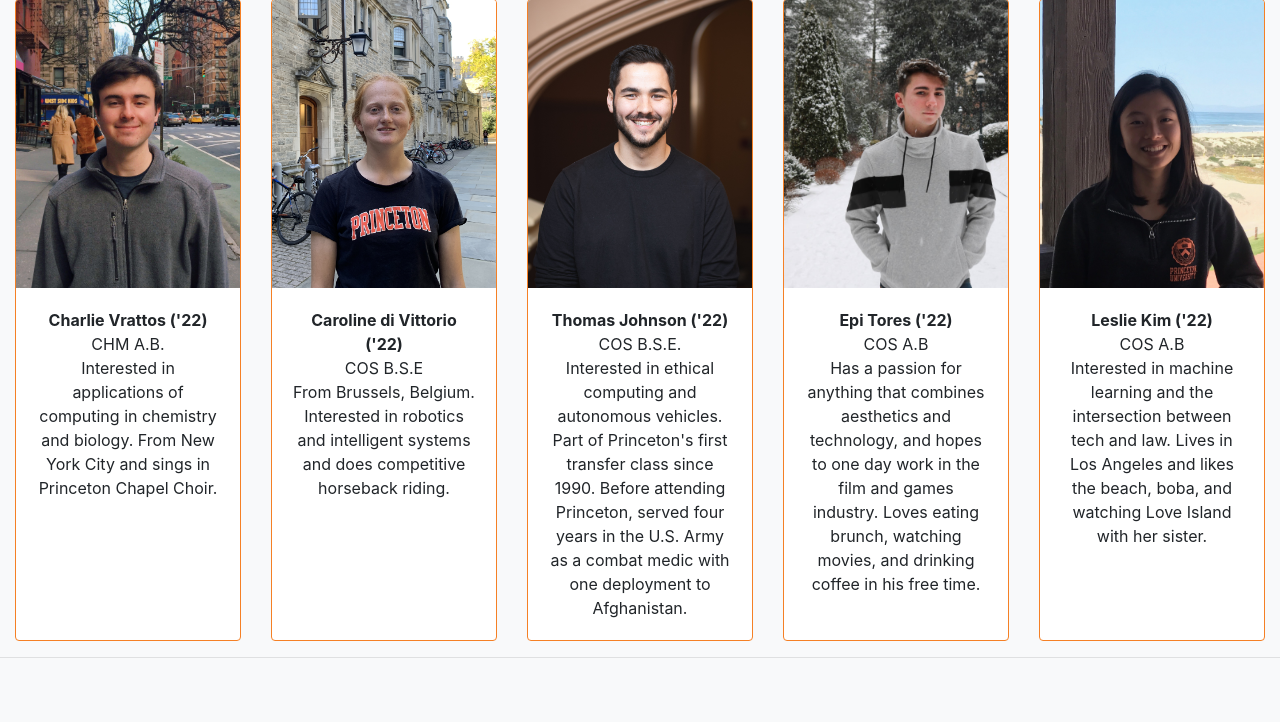
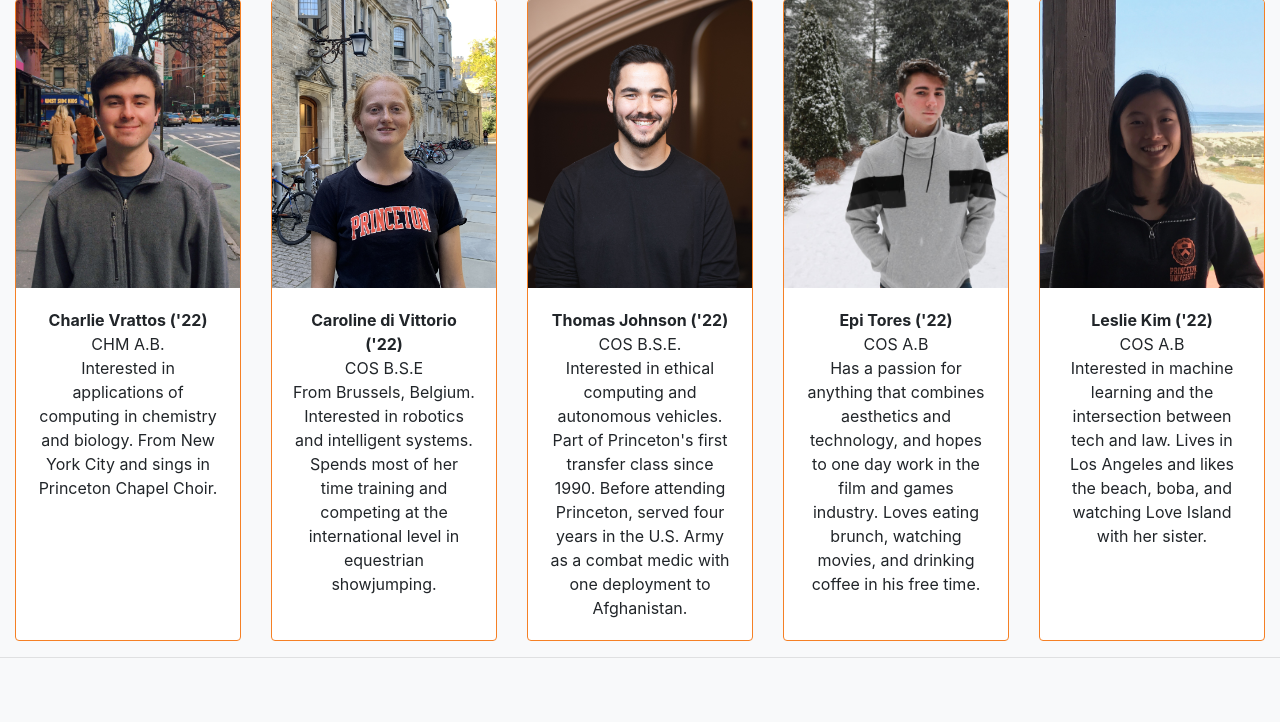
Before and after one commit to cvrattos1/StudentSpeakerInitiative, a Flask app: page /aboutdevelopers in a window 1280 px wide. Shown: the part 160-882 px from the top of the page. Run offline with Flask 2, Linux system fonts and the light colour scheme; parts of the project's set-up code (start-up, migrations or seed data) failed here and were passed over; some libraries are stand-ins or nearby versions.

Commit message:
changed my bio a little

```diff
--- a/templates/aboutdevelopers.html
+++ b/templates/aboutdevelopers.html
@@ -46,7 +46,8 @@
                 <img class="card-img-top cld-responsive img-fluid" alt="hello" src=static/carolinedivittorio.png>
                 <div class="card-body">
                 <p class="card-text"><strong>Caroline di Vittorio ('22)</strong> <br>COS B.S.E<br> From Brussels, Belgium.
-                Interested in robotics and intelligent systems and does competitive horseback riding. </p>
+                Interested in robotics and intelligent systems. Spends most of her time training and competing at the
+                international level in equestrian showjumping. </p>
                 </div>
             </div>
             <div class="card" style="width: 18rem; border-width: thin; border-color: #F58025">
```
